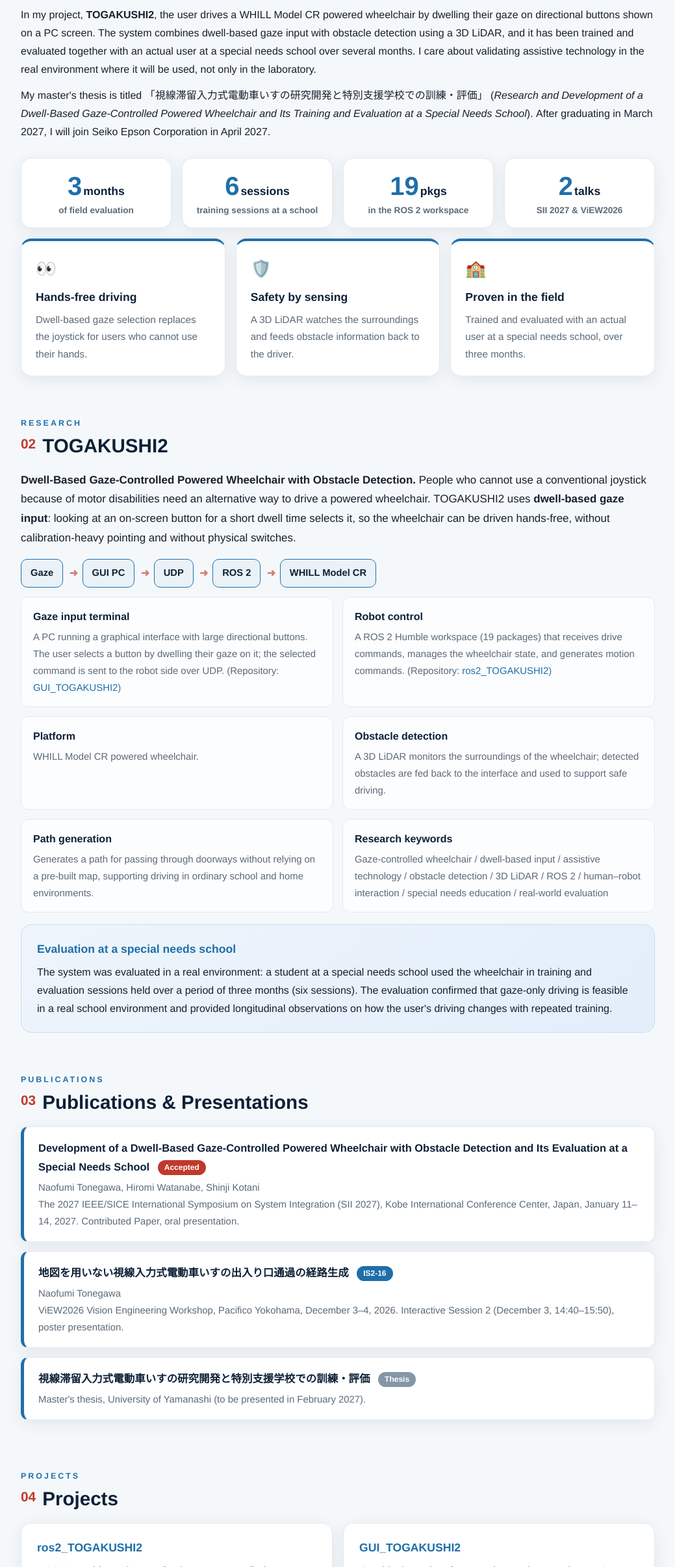
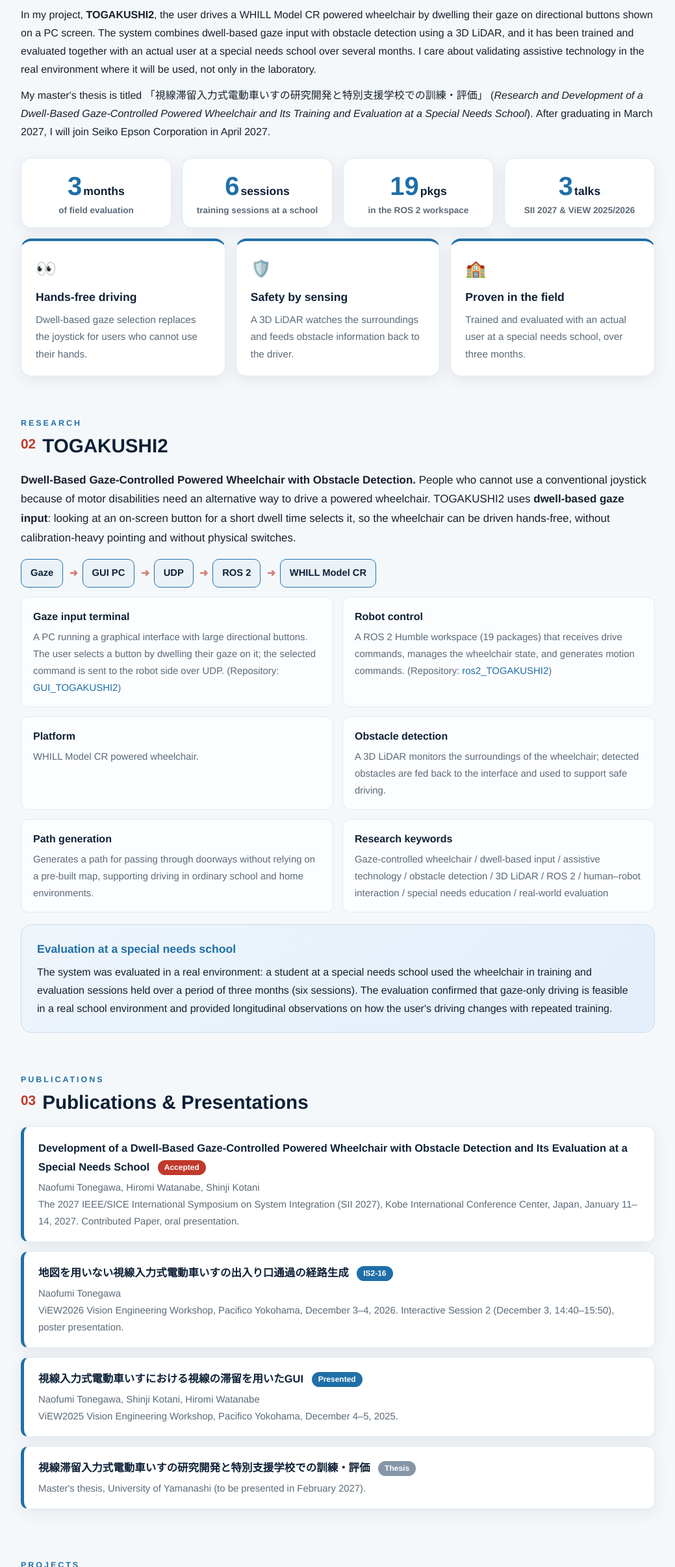
Before and after one commit to shiba0627/shiba0627.github.io, a plain HTML site: page index.html in a window 1280 px wide. Shown: the part 1162-3573 px from the top of the page at 65% size, without its empty margins (120-1159 px from the left). Drawn offline with Linux system fonts and the light colour scheme; some packages are replaced by stand-ins of ours; a script that the page names is missing.

Commit message:
Add ViEW2025 presentation; fix co-author name; talks count 3

```diff
--- a/index.html
+++ b/index.html
@@ -340,7 +340,7 @@
     <div class="stat"><div class="big"><span class="count" data-count="3">0</span><span class="unit"><span class="l-en">months</span><span class="l-ja">か月</span></span></div><div class="label"><span class="l-en">of field evaluation</span><span class="l-ja">実環境での評価期間</span></div></div>
     <div class="stat"><div class="big"><span class="count" data-count="6">0</span><span class="unit"><span class="l-en">sessions</span><span class="l-ja">回</span></span></div><div class="label"><span class="l-en">training sessions at a school</span><span class="l-ja">学校での訓練セッション</span></div></div>
     <div class="stat"><div class="big"><span class="count" data-count="19">0</span><span class="unit"><span class="l-en">pkgs</span><span class="l-ja">パッケージ</span></span></div><div class="label"><span class="l-en">in the ROS 2 workspace</span><span class="l-ja">ROS 2ワークスペースの規模</span></div></div>
-    <div class="stat"><div class="big"><span class="count" data-count="2">0</span><span class="unit"><span class="l-en">talks</span><span class="l-ja">件</span></span></div><div class="label"><span class="l-en">SII 2027 &amp; ViEW2026</span><span class="l-ja">SII 2027とViEW2026で発表</span></div></div>
+    <div class="stat"><div class="big"><span class="count" data-count="3">0</span><span class="unit"><span class="l-en">talks</span><span class="l-ja">件</span></span></div><div class="label"><span class="l-en">SII 2027 &amp; ViEW 2025/2026</span><span class="l-ja">SII 2027・ViEW2025・ViEW2026で発表</span></div></div>
   </div>
 
   <div class="grid3" style="margin-top:16px;">
@@ -447,7 +447,7 @@
       <span class="badge"><span class="l-en">Accepted</span><span class="l-ja">採択済み</span></span></div>
     <div class="meta"><span class="l-en">Naofumi Tonegawa, Hiromi Watanabe, Shinji Kotani<br>
       The 2027 IEEE/SICE International Symposium on System Integration (SII 2027),
-      Kobe International Conference Center, Japan, January 11&ndash;14, 2027. Contributed Paper, oral presentation.</span><span class="l-ja">舍川尚史、渡辺裕美、小谷信司<br>
+      Kobe International Conference Center, Japan, January 11&ndash;14, 2027. Contributed Paper, oral presentation.</span><span class="l-ja">舍川尚史、渡辺寛望、小谷信司<br>
       The 2027 IEEE/SICE International Symposium on System Integration (SII 2027)、
       神戸国際会議場、2027年1月11日〜14日。Contributed Paper、口頭発表。</span></div>
   </div>
@@ -460,6 +460,14 @@
       Interactive Session 2 (December 3, 14:40&ndash;15:50), poster presentation.</span><span class="l-ja">舍川尚史<br>
       ViEW2026 ビジョン技術の実利用ワークショップ、パシフィコ横浜、2026年12月3日〜4日。
       インタラクティブセッション2（12月3日 14:40〜15:50）、ポスター発表。</span></div>
+  </div>
+
+  <div class="pub">
+    <div class="title">視線入力式電動車いすにおける視線の滞留を用いたGUI
+      <span class="badge blue"><span class="l-en">Presented</span><span class="l-ja">発表済み</span></span></div>
+    <div class="meta"><span class="l-en">Naofumi Tonegawa, Shinji Kotani, Hiromi Watanabe<br>
+      ViEW2025 Vision Engineering Workshop, Pacifico Yokohama, December 4&ndash;5, 2025.</span><span class="l-ja">舎川尚史、小谷信司、渡辺寛望<br>
+      ViEW2025 ビジョン技術の実利用ワークショップ、パシフィコ横浜、2025年12月4日〜5日。</span></div>
   </div>
 
   <div class="pub">
```
